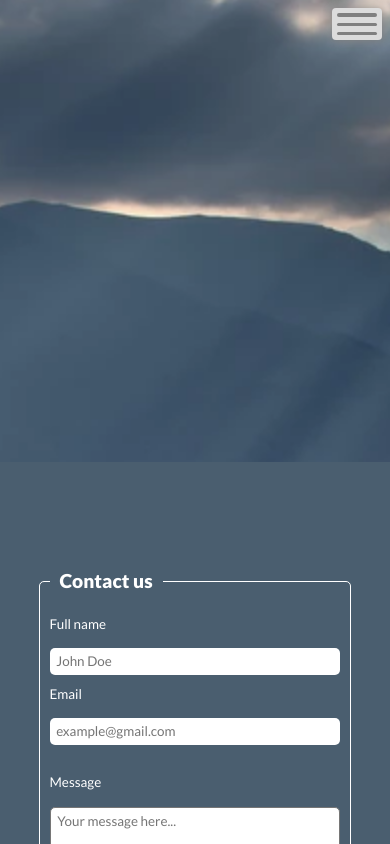
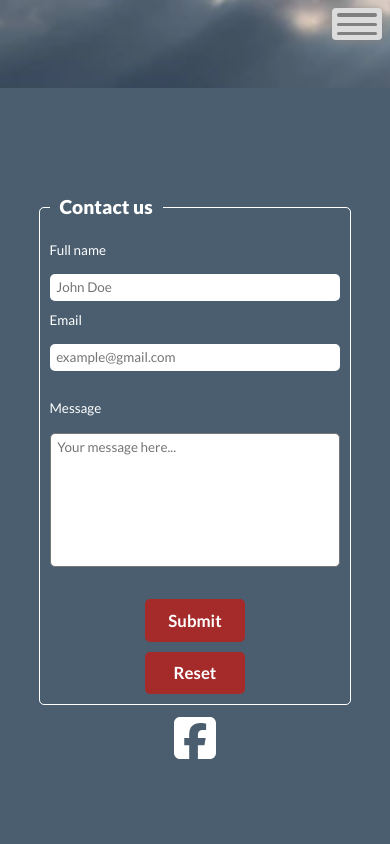
Before and after one commit to Vasil-Antonov1234/Kings-of-the-Balkans, a React (Vite) app in the folder client/: page /contacts in a window 390 px wide. Shown: the top 844 px of the page. Built offline with nearby package versions, Linux system fonts and the light colour scheme; no server answers; a web font is replaced by a local one.

Commit message:
Update Contacts.module.css

```diff
--- a/client/src/components/contacts/Contacts.module.css
+++ b/client/src/components/contacts/Contacts.module.css
@@ -4,9 +4,10 @@
     margin: 10em auto 0 auto;
     display: flex;
     flex-direction: column;
-    justify-content: center;
+    justify-content: flex-start;
     align-items: center;
-    padding: 10em 0.4em;
+    margin-top: -1em;
+    padding: 10em 0.4em 20em 0.4em;
     gap: 1em;
 }
 
@@ -95,7 +96,17 @@ button {
     height: 100%;
 }
 
+@media (max-width: 900px) {
+    .main-ctr {
+        margin-top: -20em;
+    }
+}
+
 @media (max-width: 600px) {
+    .main-ctr {
+        margin-top: -30em;
+    }
+
     .inputs-ctr {
         flex-direction: column;
         width: calc(10em + 57vw)
```
